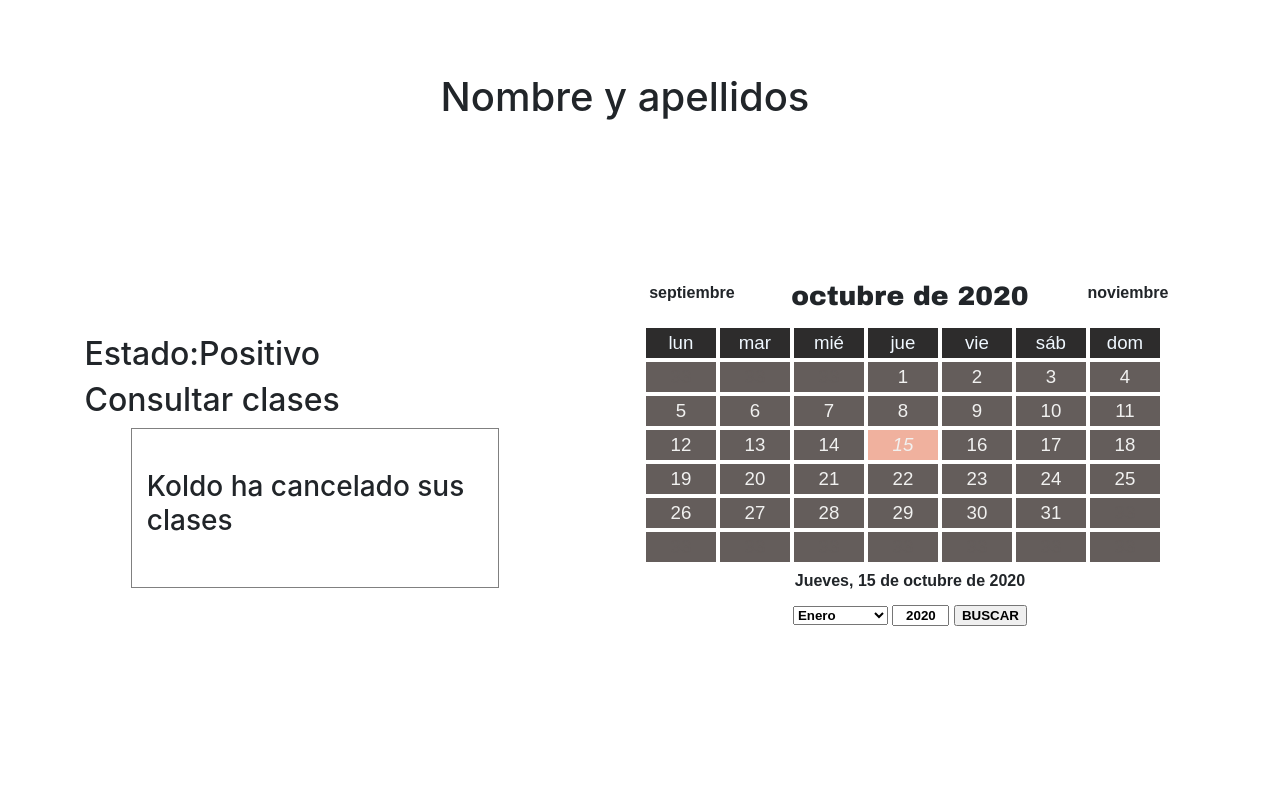
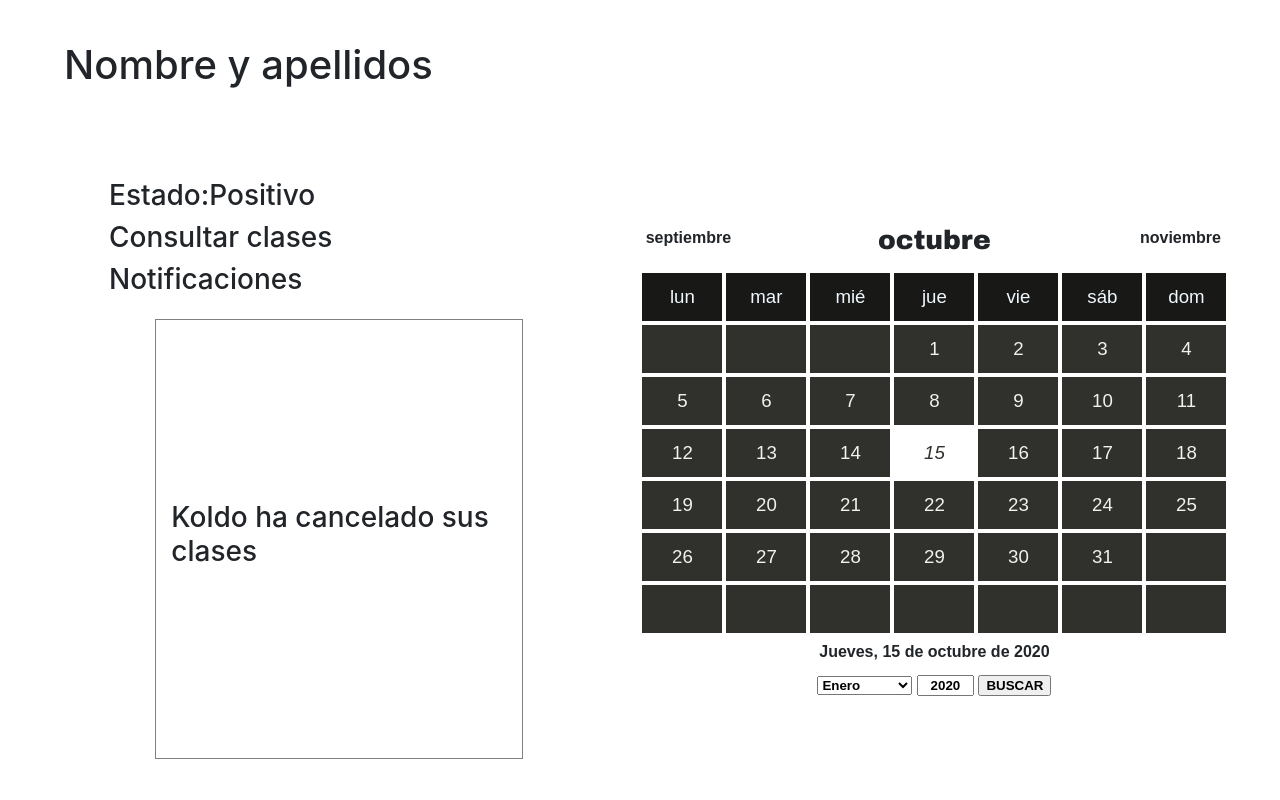
Before and after one commit to alvria10/EHUvid, a PHP site: page /information.html in a window 1280 px wide; the page is wider, and only the part inside the window is pictured. Run offline with PHP 8.4, Linux system fonts and the light colour scheme; some libraries are stand-ins or nearby versions; some web fonts are replaced.

Commit message:
mejorando diseño
todavía queda mucho

```diff
--- a/css/miscss/information.css
+++ b/css/miscss/information.css
@@ -22,10 +22,7 @@ Extra (xl) large devices (large desktops, 1200px and up)
 /*---Media Queries --*/
 @media (max-width: 331px) {
 
-  .imagenportada{
-    margin-top: 70%;
-    margin-bottom: -10%;
-  }
+
 
 
 }
@@ -38,10 +35,7 @@ Extra (xl) large devices (large desktops, 1200px and up)
 
 @media only screen and (max-width: 991px) {
 
-  .imagenportada{
-    margin-top: 5%;
-    margin-bottom: -10%;
-  }
+
 }
 
 
@@ -50,25 +44,40 @@ Extra (xl) large devices (large desktops, 1200px and up)
 @media only screen and (max-width: 767px) {
 
 
-  .imagenportada{
-    margin-top: 5%;
-    margin-bottom: -30%;
-  }
+}
+
+/*Div Principal*/
+body{
+    height: 100vh;
+    overflow-x: hidden;
+    overflow-y: hidden;
+}
+
+.fondo{
+  width: 100%;
+  height: 100%;
+  position: absolute;
+
+}
+
+.image{
+  width: 100vh;
+  height: 90vh;
+  position: absolute;
+  right: 10%;
+  bottom: 5%;
 
 
 
 }
 
-/*Div Principal*/
-body{
-    height: 90vh;
-    overflow-x: hidden;
-    overflow-y: hidden;
-}
-
 .principal{
   height: 100%;
   width: 100%;
+}
+
+.nombre{
+  margin-left: 5%;
 }
 
 /*Zona alumnado*/
@@ -84,7 +93,8 @@ body{
 /*Notificaciones*/
 
 .notificaciones{
-  height: 20vh;
+  margin-top: 3%;
+  height:55vh;
   border-color: gray;
   border-width: 1px;
   border-style: solid;
--- a/css/miscss/menu.css
+++ b/css/miscss/menu.css
@@ -4,9 +4,9 @@
 
 #calendario {
 
-  max-width: 536px;
+
   text-align: center;
-  width: 100%;
+
 
 }
 
@@ -18,19 +18,18 @@
 
 #diasc th,#diasc td {
   font: normal 14pt arial;
-  width: 70px;
-  height: 30px;
+  width: 10vh;
+  height: 6vh;
 }
 
 #diasc th {
   color: aliceblue;
-  background-color: #2D2C2C ;
+  background-color: #181816 ;
 
 }
 
 #diasc td {
-  color: #492736;
-  background-color: gray;
+
 }
 
 /*línea de la fecha actual*/
--- a/information.html
+++ b/information.html
@@ -27,12 +27,14 @@
     </head>
     <body class="">
 
+
+
       <!--div principal-->
-      <div class="principal row d-flex align-items-center justify-content-center">
+      <div class="principal row d-flex ">
 
 
         <!--Nombre y apellidos-->
-        <div class="col-lg-5 row d-flex align-items-center justify-content-center nombre ">
+        <div class="col-lg-5 row d-flex align-items-center nombre ">
           <h1 class="datos">Nombre y apellidos</h1>
 
         </div>
@@ -44,14 +46,18 @@
           <!--estado-->
           <div class="col-lg-5 row d-flex  justify-content-center informacion">
             <div class="col-lg-12 row d-flex estado">
-              <h2 class="datos">Estado:</h2>
-              <h2 class="datos">Positivo</h2>
+              <h3 class="datos">Estado:</h3>
+              <h3 class="datos">Positivo</h3>
 
             </div>
 
              <!--consultar clases-->
             <div class="col-lg-12 row d-flex consultarclases">
-              <h2 class="datos">Consultar clases</h2>
+              <h3 class="datos">Consultar clases</h3>
+
+            </div>
+            <div class="col-lg-12 row d-flex consultarclases">
+              <h3 class="datos">Notificaciones</h3>
 
             </div>
 
@@ -66,6 +72,7 @@
 
           <!--Zona Calendario-->
           <div class="col-lg-7 row d-flex align-items-center justify-content-center calendar">
+
             <div id="calendario">
               <div id="anterior" onclick="mesantes()"></div>
               <div id="posterior" onclick="mesdespues()"></div>
@@ -106,6 +113,7 @@
                 </form>
               </div>
             </div>
+
           </div>
 
         </div>
--- a/js/misjs/calendar.js
+++ b/js/misjs/calendar.js
@@ -32,7 +32,7 @@ escribirdias()
 //FUNCIONES de creación del calendario:
 //cabecera del calendario
 function cabecera() {
-         tit.innerHTML=meses[mescal]+" de "+annocal;
+         tit.innerHTML=meses[mescal]
          mesant=mescal-1; //mes anterior
          mespos=mescal+1; //mes posterior
          if (mesant<0) {mesant=11;}
@@ -70,7 +70,7 @@ function escribirdias() {
                  celda=fila.getElementsByTagName("td")[j];
                  celda.innerHTML=midia;
                  //Recuperar estado inicial al cambiar de mes:
-                 celda.style.backgroundColor="#645D5B";
+                 celda.style.backgroundColor="#30302D";
                  celda.style.color="#F1F1F0";
                  //domingos en rojo
                  if (j==6) {
@@ -78,12 +78,13 @@ function escribirdias() {
                     }
                  //dias restantes del mes en gris
                  if (mimes!=mescal) {
-                    celda.style.color="#645D5B";
-                    celda.innerHTML="33"
+                    celda.style.color="#30302D";
+                    celda.innerHTML=""
                     }
                  //destacar la fecha actual
                  if (mimes==meshoy && midia==diahoy && mianno==annohoy ) {
-                    celda.style.backgroundColor="#f0b19e";
+                    celda.style.backgroundColor="#FFFFFF ";
+                    celda.style.color="#30302D ";
                     celda.innerHTML="<cite title='Fecha Actual'>"+midia+"</cite>";
                     }
                  //pasar al siguiente día
@@ -165,7 +166,8 @@ function notmesanterior(i,e){
 
    fila=document.getElementById("fila"+i);
    celda=fila.getElementsByTagName("td")[e].textContent;
-   if (celda == 33) return false;
+   saltar = "";
+   if (celda == saltar) return false;
    else return true;
 
 }
```
Also changed, not shown: 1 other file.
